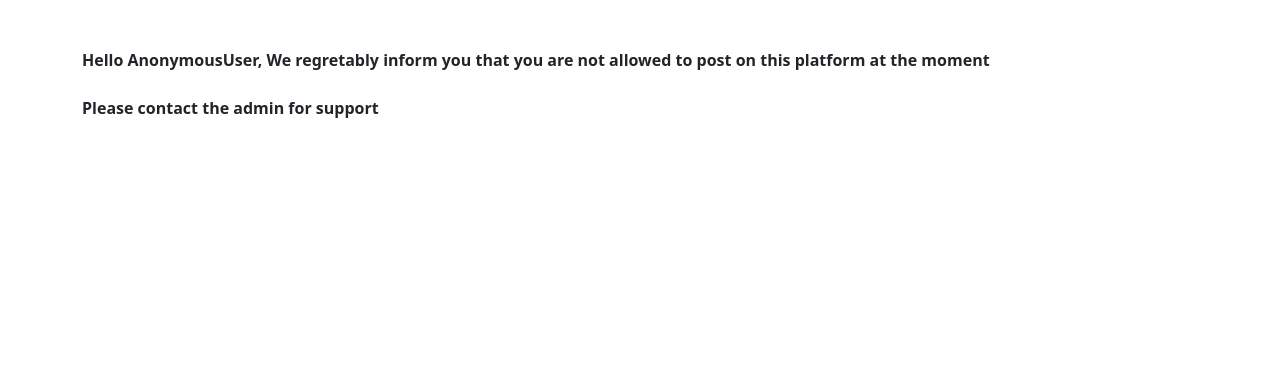
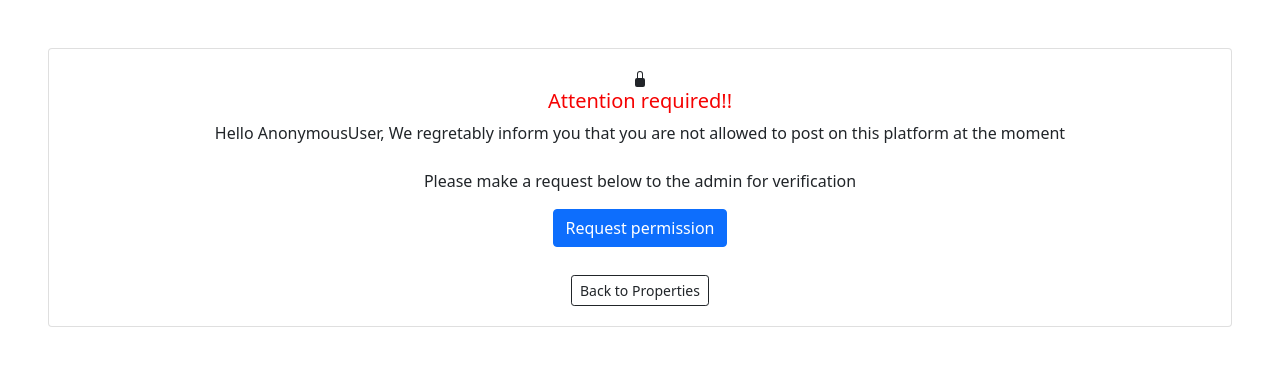
Before and after one commit to Kariuki-Wachira/househunter, a Django app: page /staffrequest/ in a window 1280 px wide. Shown: the top 366 px of the page. Run offline with Django 3.2, Linux system fonts and the light colour scheme.

Commit message:
Staff request implementation

```diff
--- a/househunter/properties/admin.py
+++ b/househunter/properties/admin.py
@@ -2,9 +2,10 @@ from django.contrib import admin
 
 # Register your models here.
 
-from . models import Property, Location, Wishlist
+from . models import Property, Location, Staffrequest, Wishlist
 
 admin.site.site_header= 'HOUSE MANAGEMENT ADMIN'
+admin.site.register(Staffrequest)
 admin.site.register(Property)
 admin.site.register(Location)
 admin.site.register(Wishlist)
--- a/househunter/properties/templates/properties/staffreq.html
+++ b/househunter/properties/templates/properties/staffreq.html
@@ -2,7 +2,7 @@
 <html lang="en">
 
 <head>
-    <title>Lessor page</title>
+    <title>Lessor rights required</title>
     <meta charset="UTF-8">
     <meta name="viewport" content="width=device-width, initial-scale=1">
     <!-- <link href="css/style.css" rel="stylesheet"> -->
@@ -10,26 +10,32 @@
     <!-- This is the CSS link from bootstrap. I used bootstrap because I am very poor with designs and applying external CSS was slowing my progress -->
     <link href="https://cdn.jsdelivr.net/npm/bootstrap@5.1.0/dist/css/bootstrap.min.css" rel="stylesheet" integrity="sha384-KyZXEAg3QhqLMpG8r+8fhAXLRk2vvoC2f3B09zVXn8CA5QIVfZOJ3BCsw2P0p/We" crossorigin="anonymous">
 
-    <style>
-        .image-thumbnail {
-            height: 200px;
-            object-fit: cover;
-        }
 
-        .list-group-item a {
-            text-decoration: none;
-            color: black;
-        }
-    </style>
 
 </head>
 
 <body class="m-5">
 
     <!--This is the main Container for the body-->
-    <div class="container">
-        <strong>Hello {{request.user}}, We regretably inform you that you are not allowed to post on this platform at the moment<br><br>Please contact the admin for support </strong>
+    <div class="card text-center">
+        <div class="card-body">
+            <i class="bi bi-lock-fill"></i>
+            <svg xmlns="http://www.w3.org/2000/svg" width="16" height="16" fill="currentColor" class="bi bi-lock-fill" viewBox="0 0 16 16">
+                <path d="M8 1a2 2 0 0 1 2 2v4H6V3a2 2 0 0 1 2-2zm3 6V3a3 3 0 0 0-6 0v4a2 2 0 0 0-2 2v5a2 2 0 0 0 2 2h6a2 2 0 0 0 2-2V9a2 2 0 0 0-2-2z"/>
+              </svg>
+            <h5 class="card-title" style="color: rgb(245, 2, 2);">Attention required!!</h5>
+            <p class="card-text">Hello {{request.user}}, We regretably inform you that you are not allowed to post on this platform at the moment<br><br>Please make a request below to the admin for verification </p>
+            <a href="{% url 'makerequest' %}" class="btn btn-primary" onclick="myFunction()">Request permission</a><br><br>
 
+            <!-- <button onclick="myFunction()">Try it</button> -->
+
+            <script>
+                function myFunction() {
+                    alert("Request received, check back after 24hours. Thank you for your patience");
+                }
+            </script>
+            <a href="{% url 'homepage' %}" class="btn btn-outline-dark btn-sm m-1">Back to Properties</a>
+        </div>
     </div>
 </body>
 
--- a/househunter/properties/urls.py
+++ b/househunter/properties/urls.py
@@ -10,6 +10,7 @@ urlpatterns = [
     path("addWishlist/<str:pk>/",views.addToWishlist, name="addWish" ),
 
     path('staffrequest/', views.staffrequest, name='staffrequest'),
+    path('makerequest/', views.sentrequest, name='makerequest'),
     path('', views.homepage, name='homepage'),
     path('property/<str:pk>/', views.viewProperty, name='property'),
     path('add/', views.addProperty, name='add'),
--- a/househunter/properties/views.py
+++ b/househunter/properties/views.py
@@ -1,6 +1,6 @@
 from django.contrib.auth import forms
 from django.shortcuts import render, redirect
-from .models import Location, Property, Wishlist
+from .models import Location, Property, Staffrequest, Wishlist
 from django.contrib.auth import authenticate, login, logout
 from django.contrib.auth.decorators import login_required
 from django.contrib.auth.forms import UserCreationForm
@@ -20,9 +20,6 @@ def loginUser(request):
             login(request, user)
             return redirect('homepage')
 
-        # forms = {
-        #     errors
-        # }
 
     return render(request,'properties/login_register.html', {'page': page,})
 
@@ -70,12 +67,16 @@ def staffrequest(request):
     context = {'username': username}
     return render(request, 'properties/staffreq.html', context)
 
+def sentrequest(request):
+    user = request.user
+    Staffrequest.objects.create(user=user)
+    return redirect('homepage')
 
 def viewProperty(request, pk):
     property = Property.objects.get(id=pk)
     return render(request, 'properties/property.html', {'property': property})
 
-# @login_required(login_url='login')
+@login_required(login_url='login')
 def viewmywishlist(request):
     user = request.user
     wishes = Wishlist.objects.filter(user=user)
@@ -112,7 +113,8 @@ def addProperty(request):
             image = image,
             location =location,
             description=data['description'],
-            availabilitystatus=data['availabilitystatus'],
+            email=data['email'],
+            noofrooms=data['rooms'],
             price=data['price'],
             contacts=data['contacts'],
         )
```
Also changed, not shown: househunter/properties/models.py (+6 -1 lines), househunter/properties/templates/properties/add.html (+12 -5 lines), househunter/properties/templates/properties/property.html (+7 -1 lines), househunter/properties/migrations/0006_remove_property_availabilitystatus.py (added), househunter/properties/migrations/0007_property_email.py (added), househunter/properties/migrations/0008_property_noofrooms.py (added), househunter/properties/migrations/0009_staffrequest.py (added), househunter/properties/migrations/0010_remove_staffrequest_message.py (added), househunter/static/images/0b6bcde4-ac37-4783-9c77-5a66e6a0525b_xwf7rDN.jpg (added), househunter/static/images/4DDAB7F0BD230CCED5912CA8026938F1_Fo7n6PV.jpg (added), househunter/static/images/cd869a4f-7b94-443d-bd80-7842db379c6b_oCBWDTp.jpg (added), househunter/static/images/cd869a4f-7b94-443d-bd80-7842db379c6b_rV6UE21.jpg (added).
